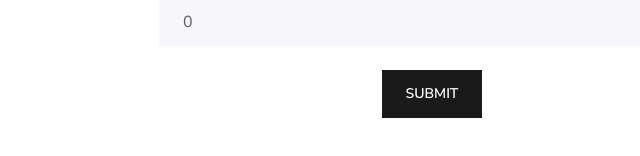
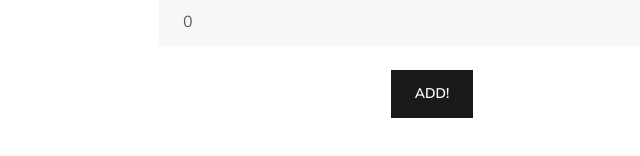
Before and after one commit to kevin21jin/WatCarPool, a React (Create React App) app in the folder client/my-app/: page /addvehicle in a window 1280 px wide. Shown: the part 200-356 px from the top of the page, without its empty margins (208-848 px from the left). Built offline with nearby package versions, Linux system fonts and the light colour scheme.

Commit message:
add trip finish

```diff
--- a/client/my-app/package.json
+++ b/client/my-app/package.json
@@ -13,6 +13,7 @@
     "axios": "^1.1.3",
     "dayjs": "^1.11.6",
     "i": "^0.3.7",
+    "moment": "^2.29.4",
     "npm": "^9.1.1",
     "react": "^18.2.0",
     "react-bootstrap": "^2.5.0",
--- a/client/my-app/src/api/ApiRoutes.js
+++ b/client/my-app/src/api/ApiRoutes.js
@@ -7,3 +7,4 @@ export const quitRoute = `${server}/api/trips/leave`
 export const getMyTripsRoute = `${server}/api/trips/passenger`
 export const getVehicle = `${server}/api/vehicles`
 export const registerVehicleRoute = `${server}/api/vehicle/register`
+export const createTripRoute = `${server}/api/trips/create`
--- a/client/my-app/src/components/DriverTrip.jsx
+++ b/client/my-app/src/components/DriverTrip.jsx
@@ -2,7 +2,6 @@ import React from 'react'
 import { Header } from '../components/Header'
 import { Card, Button } from 'react-bootstrap'
 import { Row, Col } from 'react-bootstrap'
-import { AddModifyTrip } from '../pages/AddModifyTrip'
 import { Link, useNavigate } from 'react-router-dom'
 
 const DriverTrip = ({ trips, currentUser }) => {
--- a/client/my-app/src/pages/AddModifyTrip.jsx
+++ b/client/my-app/src/pages/AddModifyTrip.jsx
@@ -1,5 +1,5 @@
 import React from 'react'
-import { getVehicle } from '../api/ApiRoutes'
+import { createTripRoute, getVehicle } from '../api/ApiRoutes'
 import { useState, useEffect } from 'react'
 import { Form, Button } from 'react-bootstrap'
 import { FormContainer } from '../components/FormContainer'
@@ -15,11 +15,12 @@ import InputLabel from '@mui/material/InputLabel';
 import MenuItem from '@mui/material/MenuItem';
 import FormControl from '@mui/material/FormControl';
 import Select from '@mui/material/Select';
+import moment from 'moment'
 export const AddModifyTrip = () => {
     const [origin, changeOrigin] = useState("")
     const [dest, changeDest] = useState("")
     const [time, changeTime] = useState(null)
-    const [price, changePrice] = useState("")
+    const [price, changePrice] = useState(0)
     const [description, changeDescription] = useState("")
 
     const [vehicles, changeVehicles] = useState([])
@@ -54,7 +55,25 @@ export const AddModifyTrip = () => {
 
 
     const handleSubmit = async (e) => {
-
+        e.preventDefault();
+        let realTime = moment(new Date(time)).format("YYYY/MM/DD HH:MM")
+        console.log(realTime)
+        const requestJson = {
+            driverID: currentUser.userId,
+            vehicleID: vehicle,
+            origin: origin,
+            destination: dest,
+            departTime: realTime,
+            price: price,
+            description: description
+        }
+        const { data } = await axios.post(createTripRoute, requestJson);
+        if (data.status === "Fail") {
+            toast.error(data.errorMessage, toastOptions);
+        }
+        else if (data.status === "Success") {
+            navigate("/mainpage")
+        }
     }
 
 
@@ -71,8 +90,10 @@ export const AddModifyTrip = () => {
                             <DateTimePicker
                                 label="Date & Time"
                                 value={time}
+                                inputFormat="YYYY/MM/DD HH:MM"
                                 onChange={(newValue) => {
                                     changeTime(newValue)
+                                    console.log(time)
                                 }}
                                 renderInput={(params) => <TextField  {...params} inputProps={{
                                     ...params.inputProps,
@@ -98,6 +119,10 @@ export const AddModifyTrip = () => {
                             </FormControl>
                         </Box>
                         <br />
+                        <p style={{ fontSize: "16px" }}>Have not register a vehicle?<br />
+                            <span className="line">
+                                <Link to='/addvehicle'>Add vehicle!</Link>
+                            </span></p>
                         <br />
                         <h2>Step 2: Travel details</h2>
                         <br />
--- a/client/my-app/src/pages/AddVehicle.jsx
+++ b/client/my-app/src/pages/AddVehicle.jsx
@@ -69,7 +69,7 @@ export const AddVehicle = () => {
 
                         <br />
                         <center>
-                            <Button type='submit' variant='primary' onClick={handleSubmit}> Submit </Button><br />
+                            <Button type='submit' variant='primary' onClick={handleSubmit}> Add! </Button><br />
                         </center>
                         <br />
                     </Form>
```
Also changed, not shown: 1 other file (tests, documents, lock files or other folders).
